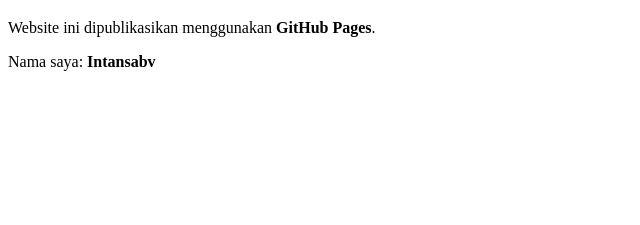
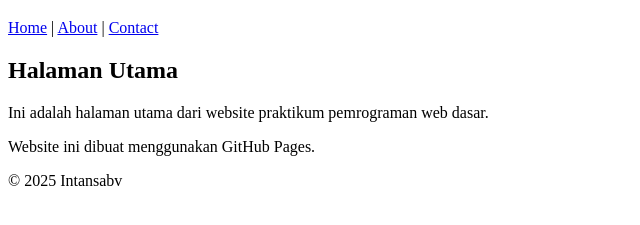
Before and after one commit to Intansabv/intansabv.github.io, a plain HTML site: page index.html in a window 1280 px wide. Shown: the part 61-286 px from the top of the page, without its empty margins (0-640 px from the left). Drawn offline with Linux system fonts and the light colour scheme.

Commit message:
Update index.html

```diff
--- a/index.html
+++ b/index.html
@@ -1,12 +1,28 @@
 <!DOCTYPE html>
 <html lang="id">
 <head>
-  <meta charset="UTF-8">
-  <title>Website Pertama Saya</title>
+    <meta charset="UTF-8">
+    <title>Home - Website Praktikum</title>
+    <link rel="stylesheet" href="style.css">
 </head>
 <body>
-  <h1>Selamat Datang di Website Saya</h1>
-  <p>Website ini dipublikasikan menggunakan <strong>GitHub Pages</strong>.</p>
-  <p>Nama saya: <strong>Intansabv</strong></p>
+    <header>
+        <h1>Selamat Datang di Website Saya</h1>
+        <nav>
+            <a href="index.html">Home</a> |
+            <a href="about.html">About</a> |
+            <a href="contact.html">Contact</a>
+        </nav>
+    </header>
+
+    <main>
+        <h2>Halaman Utama</h2>
+        <p>Ini adalah halaman utama dari website praktikum pemrograman web dasar.</p>
+        <p>Website ini dibuat menggunakan GitHub Pages.</p>
+    </main>
+
+    <footer>
+        <p>&copy; 2025 Intansabv</p>
+    </footer>
 </body>
 </html>
```
